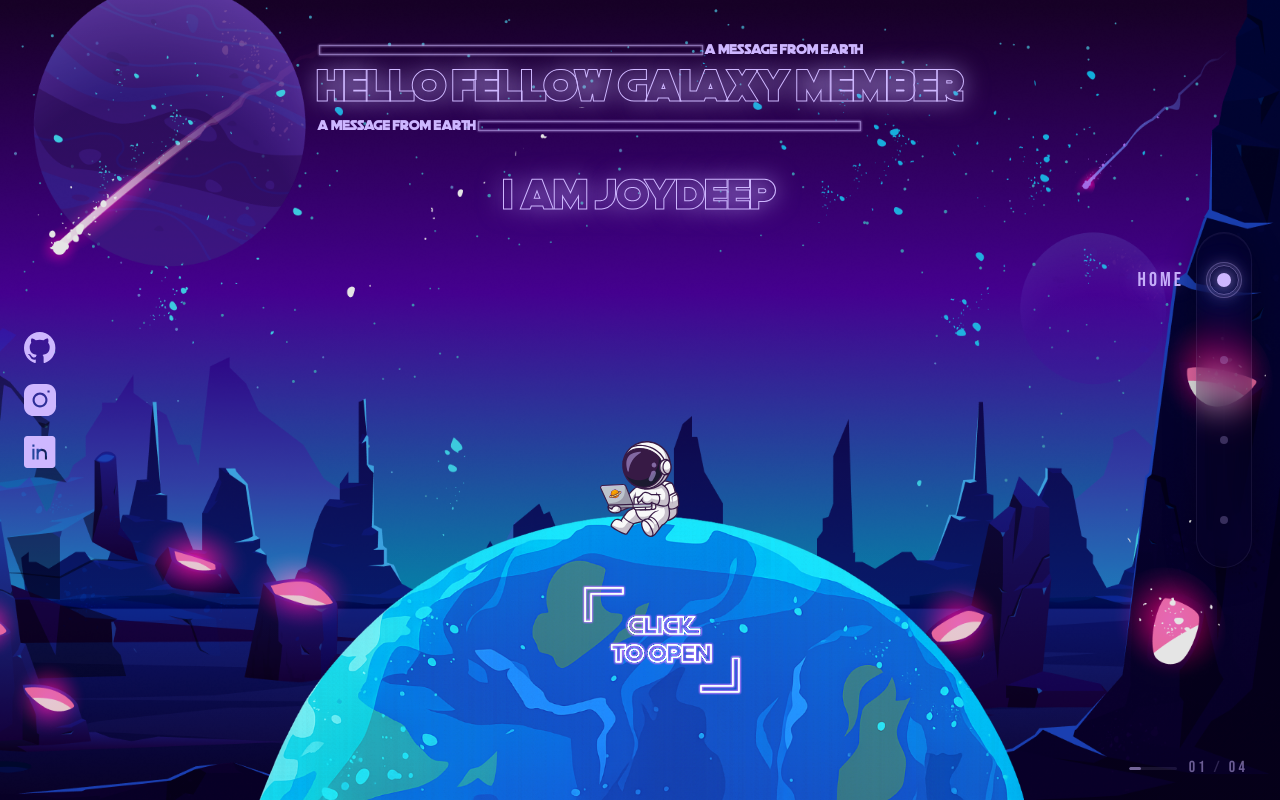
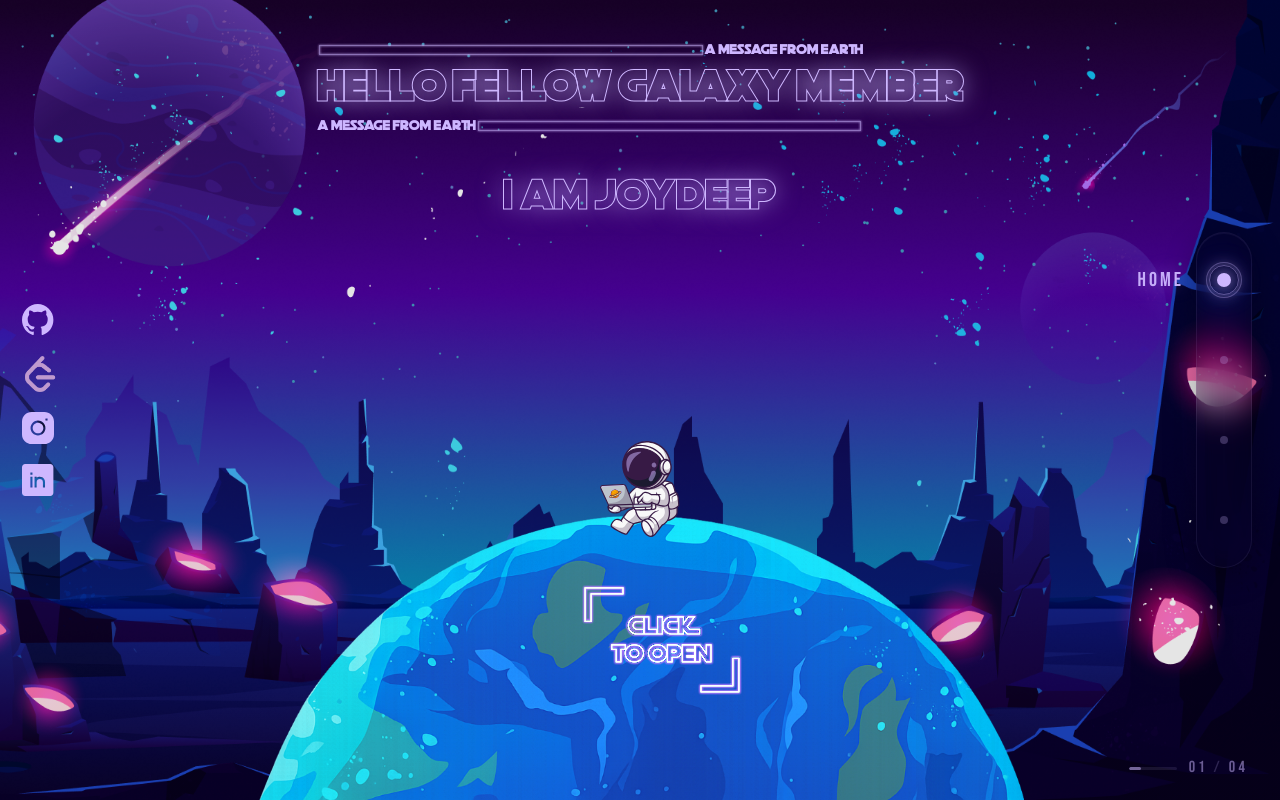
Before and after one commit to Joydeep279/Portfolio, a React (Vite) app: page / in a window 1280 px wide. Built offline with nearby package versions, Linux system fonts and the light colour scheme.

Commit message:
feat: add leetCode on home Page

```diff
--- a/src/Components/Project.jsx
+++ b/src/Components/Project.jsx
@@ -91,15 +91,6 @@ const ProjectComponent = () => {
                 {/* Title with enhanced glow */}
                 <motion.h1
                     className="font-outline font-out text-lg sm:text-2xl md:text-[42px] font-black tracking-[0.15em] sm:tracking-[0.2em]"
-                    variants={itemVars}
-                    style={{
-                        textShadow: "0 0 25px rgba(206, 183, 255, 0.5), 0 0 50px rgba(206, 183, 255, 0.2)",
-                    }}
-                    whileHover={{
-                        textShadow: "0 0 35px rgba(206, 183, 255, 0.8), 0 0 70px rgba(206, 183, 255, 0.4)",
-                        letterSpacing: "0.3em",
-                        transition: { duration: 0.4 },
-                    }}
                 >
                     PROJECTS
                 </motion.h1>
--- a/src/Components/ProjectGlobe.jsx
+++ b/src/Components/ProjectGlobe.jsx
@@ -48,7 +48,10 @@ const ProjectGlobe = () => {
 
             {/* Project title with animated entrance */}
             <AnimatePresence mode="wait">
-                <motion.h1
+                <motion.a
+                    href={project.demoUrl}
+                    target="_blank"
+                    rel="noopener noreferrer"
                     key={project.name}
                     className="text-2xl sm:text-4xl md:text-5xl text-glow text-white font-bebas-neue font-medium absolute bottom-[80%] z-50 tracking-wider"
                     initial={{ opacity: 0, y: -20, filter: "blur(8px)" }}
@@ -60,7 +63,7 @@ const ProjectGlobe = () => {
                     }}
                 >
                     {project.name}
-                </motion.h1>
+                </motion.a>
             </AnimatePresence>
 
             {/* Left arrow */}
--- a/src/Components/Social.jsx
+++ b/src/Components/Social.jsx
@@ -1,6 +1,7 @@
 import github from "../assets/img/github.svg";
 import instagram from "../assets/img/instagram.svg";
 import linkedin from "../assets/img/linkedin.svg";
+import leetCode from "../assets/img/leetCodeIcon.png";
 import { motion } from "framer-motion";
 
 const containerVariants = {
@@ -44,6 +45,16 @@ const Social = () => {
         <img src={github} />
       </motion.a>
       <motion.a
+        className="w-7 h-7 sm:w-8 sm:h-8 md:w-9 md:h-9"
+        href="https://leetcode.com/u/joydeep279/"
+        target="blank"
+        variants={iconVariants}
+        whileHover={{ scale: 1.3, filter: "drop-shadow(0 0 12px rgba(206, 183, 255, 0.8))" }}
+        whileTap={{ scale: 0.9 }}
+      >
+        <img src={leetCode} />
+      </motion.a>
+      <motion.a
         className="w-6 h-6 sm:w-7 sm:h-7 md:w-8 md:h-8"
         href=""
         variants={iconVariants}
@@ -62,6 +73,7 @@ const Social = () => {
       >
         <img src={linkedin} />
       </motion.a>
+
     </motion.div>
   );
 };
--- a/src/utils/contants.js
+++ b/src/utils/contants.js
@@ -5,8 +5,8 @@ export const skillSet = [
   "JavaScript",
   "React",
   "Tailwind",
-  "Html",
-  "Css",
+  "JWT",
+  "AuthO",
   "JavaScript",
   "React",
   "Css",
```
Also changed, not shown: src/assets/img/projectGlobe.png.
